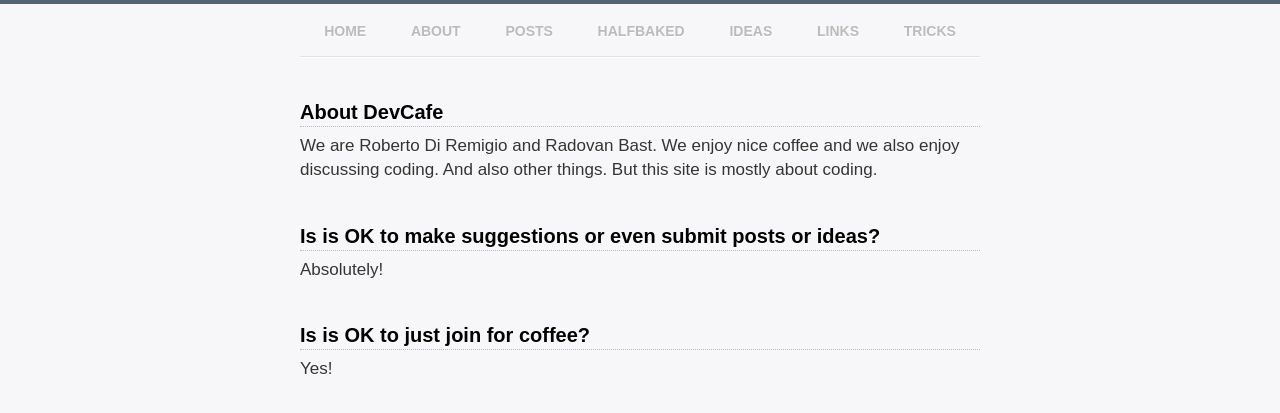
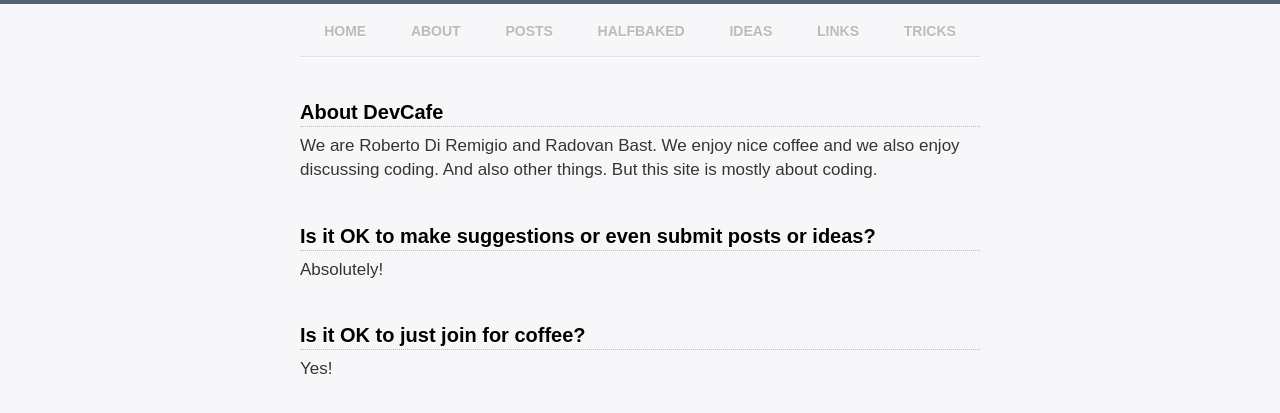
Before and after one commit to dev-cafe/blog, a Jekyll site: the page built from about.md, in a window 1280 px wide. Shown: the top 413 px of the page. Built offline with Jekyll 4.4.1, drawn with Linux system fonts in a browser that asks for light colours.

Commit message:
fix typos

```diff
--- a/about.md
+++ b/about.md
@@ -10,11 +10,11 @@
 coding.
 
 
-## Is is OK to make suggestions or even submit posts or ideas?
+## Is it OK to make suggestions or even submit posts or ideas?
 
 Absolutely!
 
 
-## Is is OK to just join for coffee?
+## Is it OK to just join for coffee?
 
 Yes!
```
